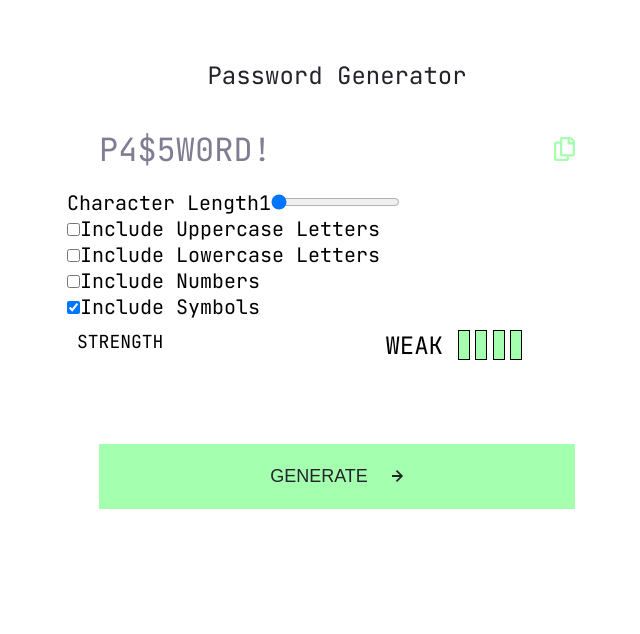
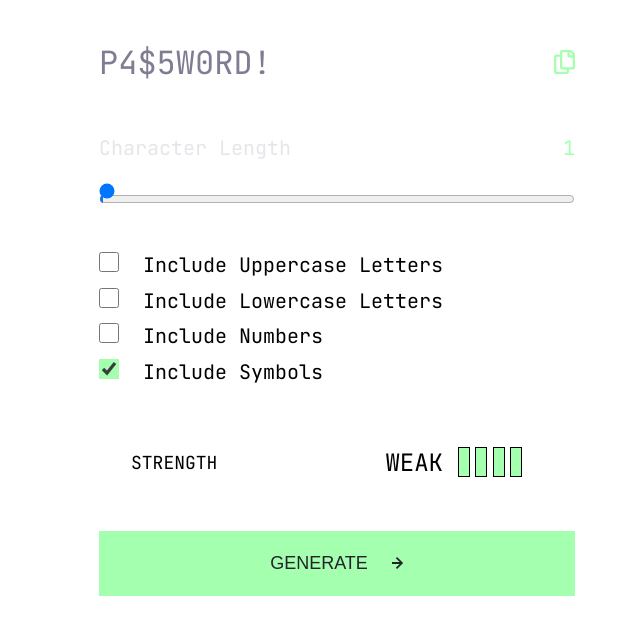
Before and after one commit to nikeshnaik/password_generator, a React (Create React App) app: page / in a window 1280 px wide. Shown: the top 634 px of the page, without its empty margins (303-943 px from the left). Built offline with nearby package versions, Linux system fonts and the light colour scheme.

Commit message:
fix: Css for checkbox, slider, strength

```diff
--- a/src/components/FilterBox/filterbox.jsx
+++ b/src/components/FilterBox/filterbox.jsx
@@ -4,8 +4,6 @@ function FilterBox(props) {
 
 
     let checkboxes = Object.keys(props.filterChecksboxes).map((filterName, idx) => {
-
-
         return (
             <div className={styles.filterContainer} key={idx}>
                 <input type="checkbox"
@@ -22,11 +20,11 @@ function FilterBox(props) {
 
     return (
         <div className={styles.container}>
-            <div className={styles.slider}>
+            <div className={styles.slider_meta}>
                 <span>Character Length</span>
                 <span>{props.characterLen}</span>
-                <input type="range" min="1" max="20" value={props.characterLen} onChange={e => props.handleCharacterLen(e.target.value)} />
             </div>
+            <input id={styles.slider} type="range" min="1" max="20" value={props.characterLen} onChange={e => props.handleCharacterLen(e.target.value)} />
             <div className={styles.checkboxContainer}>
                 {checkboxes}
             </div>
--- a/src/components/FilterBox/filterbox.module.css
+++ b/src/components/FilterBox/filterbox.module.css
@@ -0,0 +1,59 @@
+.container {
+    padding: 3.2rem;
+}
+
+.slider_meta {
+    display: flex;
+    flex-direction: row;
+    justify-content: space-between;
+    color: var(--white-plae);
+}
+
+.slider_meta>span+span {
+    color: var(--bright-green);
+}
+
+#slider {
+    overflow: hidden;
+    width: 100%;
+    height: 2.8rem;
+    outline: none;
+    padding: 1.6rem 0 3.2rem 0;
+}
+
+#slider::-moz-range-track {
+    background-color: var(--light-black);
+    height: 0.8rem;
+}
+
+#slider::-moz-range-thumb {
+    width: 2.8rem;
+    height: 2.8rem;
+    border-radius: 50%;
+    cursor: pointer;
+}
+
+.checkboxContainer {
+    display: flex;
+    flex-direction: column;
+    justify-content: space-evenly;
+    height: 15.2rem;
+}
+
+.checkboxContainer>label {
+    line-height: 2.4rem;
+    font-weight: 700;
+    font-size: 1.8rem;
+    text-transform: capitalize;
+    color: var(--white-plae);
+}
+
+.filterContainer>label {
+    margin-left: 2.4rem;
+}
+
+.filterContainer>input {
+    width: 2rem;
+    height: 2rem;
+    accent-color: var(--bright-green);
+}
--- a/src/components/StrengthIndicator/strengthindicator.jsx
+++ b/src/components/StrengthIndicator/strengthindicator.jsx
@@ -18,7 +18,7 @@ function StrengthIndicator(props) {
 
         <div className={styles.container}>
 
-            <span>STRENGTH</span>
+            <span id={styles.strength_meta}>STRENGTH</span>
             <div className={styles.indicator}>
                 <span>{props.strength_string}</span>
                 <div className={styles.bars}>
--- a/src/components/StrengthIndicator/strengthindicator.module.css
+++ b/src/components/StrengthIndicator/strengthindicator.module.css
@@ -1,12 +1,17 @@
 .container {
     display: flex;
-    width: 47.6rem;
+    width: 45.4rem;
     /* Todo update widht to parent container */
     height: 7.2rem;
     font-size: 1.8rem;
     justify-content: space-between;
-    padding: 1rem;
+    align-items: center;
+    margin-left: 3.2rem;
 
+}
+
+#strength_meta {
+    margin-left: 3.2rem;
 }
 
 .indicator {
@@ -14,6 +19,7 @@
     height: 3.1rem;
     font-size: 2.4rem;
 }
+
 
 .indicator>span {
     margin-right: 1.5rem;
```
Also changed, not shown: 1 other file (tests, documents, lock files or other folders).
